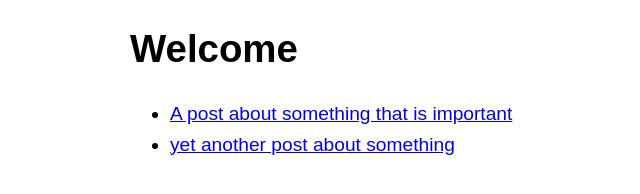
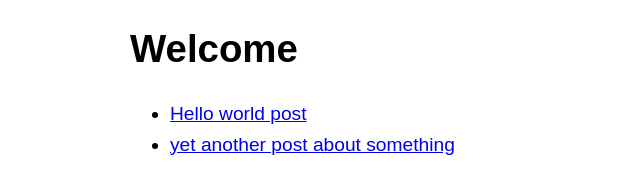
Before and after one commit to chasereed/chasereed.github.io, a plain HTML site: page index.html in a window 1280 px wide. Shown: the whole page, without its empty margins (126-766 px from the left). Drawn offline with Linux system fonts and the light colour scheme.

Commit message:
Update index.html

```diff
--- a/index.html
+++ b/index.html
@@ -29,6 +29,6 @@
 <h1>Welcome</h1>
 
 <ul>
-<li><a href="#">A post about something that is important</a></li>
+<li><a href="posts/2023-03-08-hello-world.html">Hello world post</a></li>
 <li><a href="#">yet another post about something</a></li>
 </ul>
```
